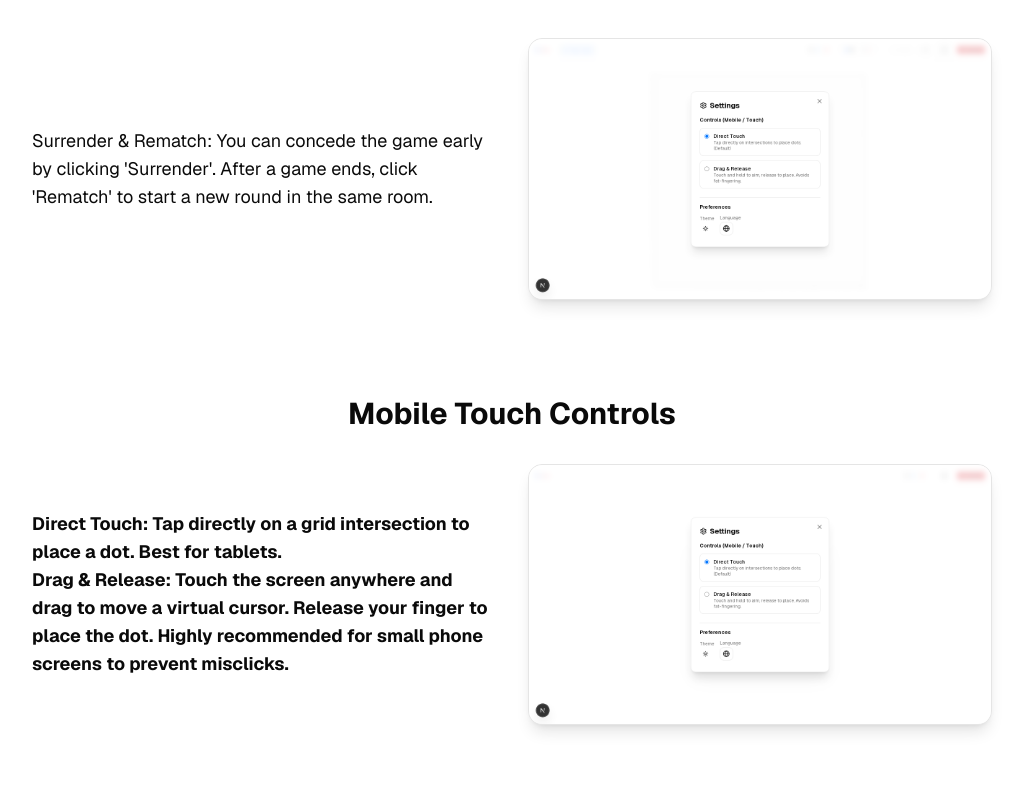
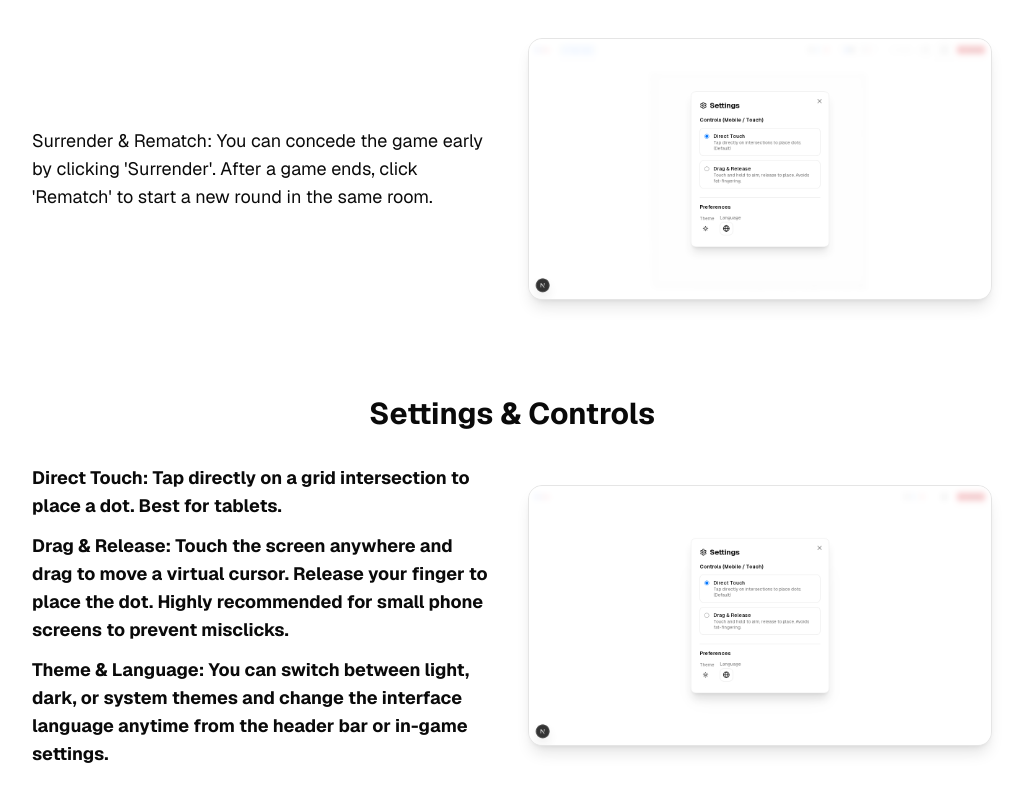
Before and after one commit to Volynskyi-Kirill/dots, a Next.js app in the folder tochky/: page /en/guide in a window 1280 px wide. Shown: the part 1337-2137 px from the top of the page, without its empty margins (128-1151 px from the left). Before the commit the page ends 2094 px from the top, so only its background shows below. Built offline with nearby package versions, Linux system fonts and the light colour scheme; no server answers.

Commit message:
feat(guide): add theme and language settings explanation across all languages

```diff
--- a/tochky/app/[locale]/(main)/guide/page.tsx
+++ b/tochky/app/[locale]/(main)/guide/page.tsx
@@ -127,13 +127,14 @@ export default function GuidePage() {
             </div>
           </section>
 
-          {/* Mobile Controls Section */}
+          {/* Settings & Controls Section */}
           <section>
             <h2 className="text-3xl font-bold mb-8 text-center">{t('mobileControls')}</h2>
             <div className="grid md:grid-cols-2 gap-8 items-center">
-              <div className="prose dark:prose-invert text-lg">
+              <div className="prose dark:prose-invert text-lg space-y-3">
                 <p><strong>{t('directTouch')}</strong></p>
                 <p><strong>{t('dragRelease')}</strong></p>
+                <p><strong>{t('themeLanguage')}</strong></p>
               </div>
               <div className="bg-muted rounded-xl overflow-hidden shadow-lg border">
                 <Image src="/images/guide/settings.png" alt="Settings & Controls" width={800} height={600} className="w-full h-auto object-cover" unoptimized />
--- a/tochky/messages/en.json
+++ b/tochky/messages/en.json
@@ -52,9 +52,10 @@
     "inviteFriend": "Inviting a Friend: Click the 'Copy Invite Link' button at the top of the room to share the URL with your opponent.",
     "undoMove": "Undo Move: If you make a mistake, click 'Undo'. Your opponent must approve the undo request.",
     "surrenderRematch": "Surrender & Rematch: You can concede the game early by clicking 'Surrender'. After a game ends, click 'Rematch' to start a new round in the same room.",
-    "mobileControls": "Mobile Touch Controls",
+    "mobileControls": "Settings & Controls",
     "directTouch": "Direct Touch: Tap directly on a grid intersection to place a dot. Best for tablets.",
-    "dragRelease": "Drag & Release: Touch the screen anywhere and drag to move a virtual cursor. Release your finger to place the dot. Highly recommended for small phone screens to prevent misclicks."
+    "dragRelease": "Drag & Release: Touch the screen anywhere and drag to move a virtual cursor. Release your finger to place the dot. Highly recommended for small phone screens to prevent misclicks.",
+    "themeLanguage": "Theme & Language: You can switch between light, dark, or system themes and change the interface language anytime from the header bar or in-game settings."
   },
   "Lobby": {
     "joinRoom": "Join Room",
--- a/tochky/messages/pl.json
+++ b/tochky/messages/pl.json
@@ -52,9 +52,10 @@
     "inviteFriend": "Zapraszanie znajomego: Kliknij przycisk «Kopiuj link z zaproszeniem» u góry pokoju, aby udostępnić link przeciwnikowi.",
     "undoMove": "Cofnięcie ruchu: Jeśli popełnisz błąd, kliknij «Cofnij ruch». Twój przeciwnik musi zaakceptować prośbę o cofnięcie.",
     "surrenderRematch": "Poddanie się i rewanż: Możesz zakończyć grę przedwcześnie, klikając «Poddaj się». Po zakończeniu gry kliknij «Rewanż», aby rozpocząć nową partię w tym samym pokoju.",
-    "mobileControls": "Sterowanie dotykowe na urządzeniach mobilnych",
+    "mobileControls": "Ustawienia i sterowanie",
     "directTouch": "Bezpośrednie dotknięcie: Dotknij bezpośrednio przecięcia linii siatki, aby postawić kropkę. Najlepsze na tabletach.",
-    "dragRelease": "Przeciągnij i upuść: Dotknij ekranu w dowolnym miejscu i przeciągnij, aby przesunąć wirtualny kursor. Puść palec, aby postawić kropkę. Wysoce zalecane na małych ekranach telefonów, aby uniknąć przypadkowych kliknięć."
+    "dragRelease": "Przeciągnij i upuść: Dotknij ekranu w dowolnym miejscu i przeciągnij, aby przesunąć wirtualny kursor. Puść palec, aby postawić kropkę. Wysoce zalecane na małych ekranach telefonów, aby uniknąć przypadkowych kliknięć.",
+    "themeLanguage": "Motyw i język: Możesz w dowolnym momencie przełączać motyw jasny, ciemny lub systemowy, a także zmieniać język interfejsu w górnym pasku nawigacji lub w oknie ustawień gry."
   },
   "Lobby": {
     "joinRoom": "Dołącz do pokoju",
--- a/tochky/messages/ru.json
+++ b/tochky/messages/ru.json
@@ -52,9 +52,10 @@
     "inviteFriend": "Приглашение друга: Нажмите кнопку «Скопировать ссылку» в верхней части комнаты, чтобы поделиться ссылкой с соперником.",
     "undoMove": "Отмена хода: Если вы ошиблись, нажмите «Отменить ход». Ваш соперник должен подтвердить запрос на отмену.",
     "surrenderRematch": "Сдаться и Реванш: Вы можете досрочно завершить игру, нажав «Сдаться». После окончания партии нажмите «Реванш», чтобы начать новую игру в той же комнате.",
-    "mobileControls": "Сенсорное управление на мобильных",
+    "mobileControls": "Настройки и управление",
     "directTouch": "Прямое касание: Нажимайте прямо на пересечения сетки, чтобы поставить точку. Лучше всего подходит для планшетов.",
-    "dragRelease": "Перетаскивание и отпускание: Коснитесь экрана в любом месте и тяните виртуальный курсор. Отпустите палец, чтобы поставить точку. Рекомендуется для экранов смартфонов для предотвращения случайных нажатий."
+    "dragRelease": "Перетаскивание и отпускание: Коснитесь экрана в любом месте и тяните виртуальный курсор. Отпустите палец, чтобы поставить точку. Рекомендуется для экранов смартфонов для предотвращения случайных нажатий.",
+    "themeLanguage": "Тема и язык: Вы можете переключать светлую, темную или системную тему, а также менять язык интерфейса в любое время в верхней панели навигации или в окне настроек игры."
   },
   "Lobby": {
     "joinRoom": "Присоединиться к комнате",
--- a/tochky/messages/uk.json
+++ b/tochky/messages/uk.json
@@ -52,9 +52,10 @@
     "inviteFriend": "Запрошення друга: Натисніть кнопку «Скопіювати посилання» у верхній частині кімнати, щоб поділитися посиланням із суперником.",
     "undoMove": "Скасування ходу: Якщо ви припустилися помилки, натисніть «Скасувати хід». Ваш суперник має підтвердити запит на скасування.",
     "surrenderRematch": "Здатися та Реванш: Ви можете достроково завершити гру, натиснувши «Здатися». Після завершення партії натисніть «Реванш», щоб почати новий раунд у тій самій кімнаті.",
-    "mobileControls": "Сенсорне керування на мобільних",
+    "mobileControls": "Налаштування та керування",
     "directTouch": "Прямий дотик: Торкайтеся безпосередньо перехресть сітки, щоб поставити точку. Найкраще для планшетів.",
-    "dragRelease": "Перетягування і відпускання: Торкніться екрана в будь-якому місці та тягніть віртуальний курсор. Відпустіть палець, щоб поставити точку. Рекомендовано для невеликих екранів телефонів для запобігання випадковим натисканням."
+    "dragRelease": "Перетягування і відпускання: Торкніться екрана в будь-якому місці та тягніть віртуальний курсор. Відпустіть палець, щоб поставити точку. Рекомендовано для невеликих екранів телефонів для запобігання випадковим натисканням.",
+    "themeLanguage": "Тема та мова: Ви можете перемикати світлу, темну або системну тему, а також змінювати мову інтерфейсу в будь-який час у верхній панелі навігації або у вікні налаштувань гри."
   },
   "Lobby": {
     "joinRoom": "Приєднатися до кімнати",
```
